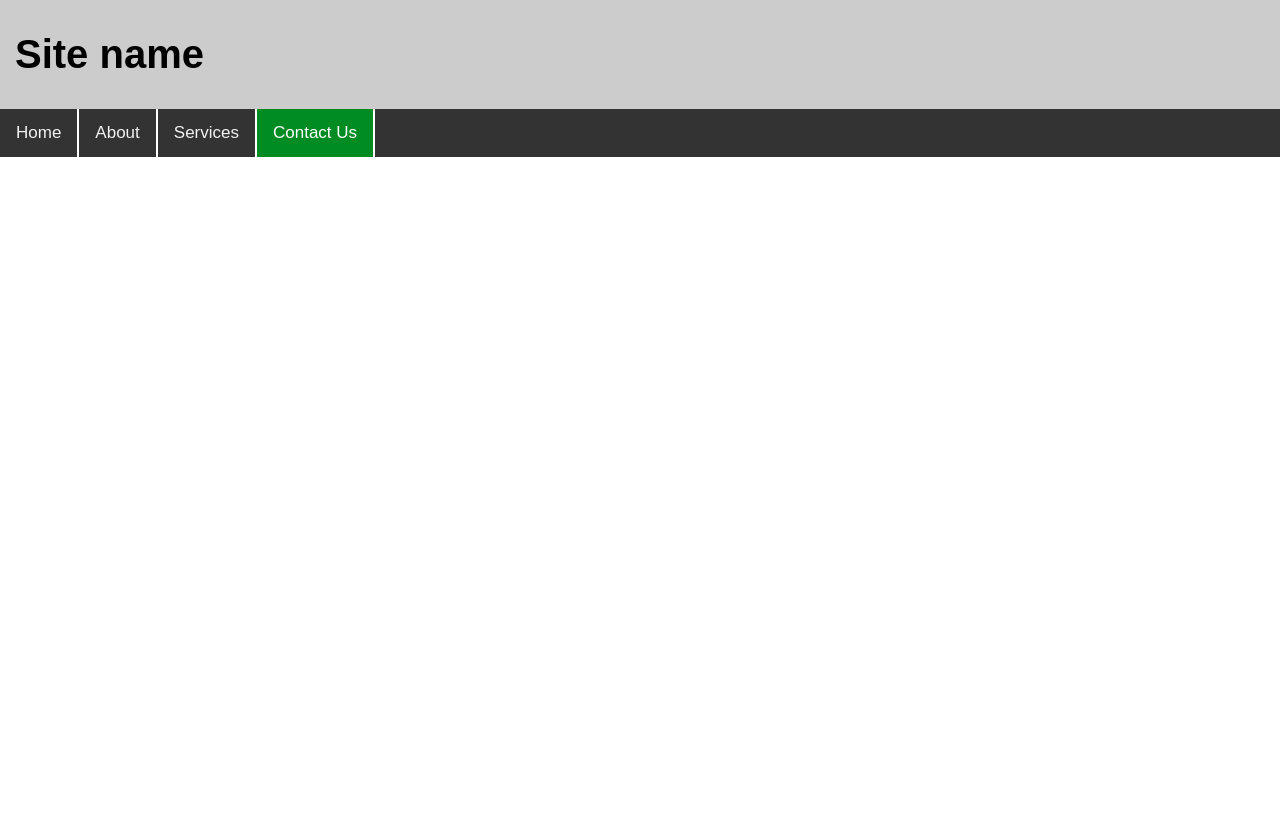
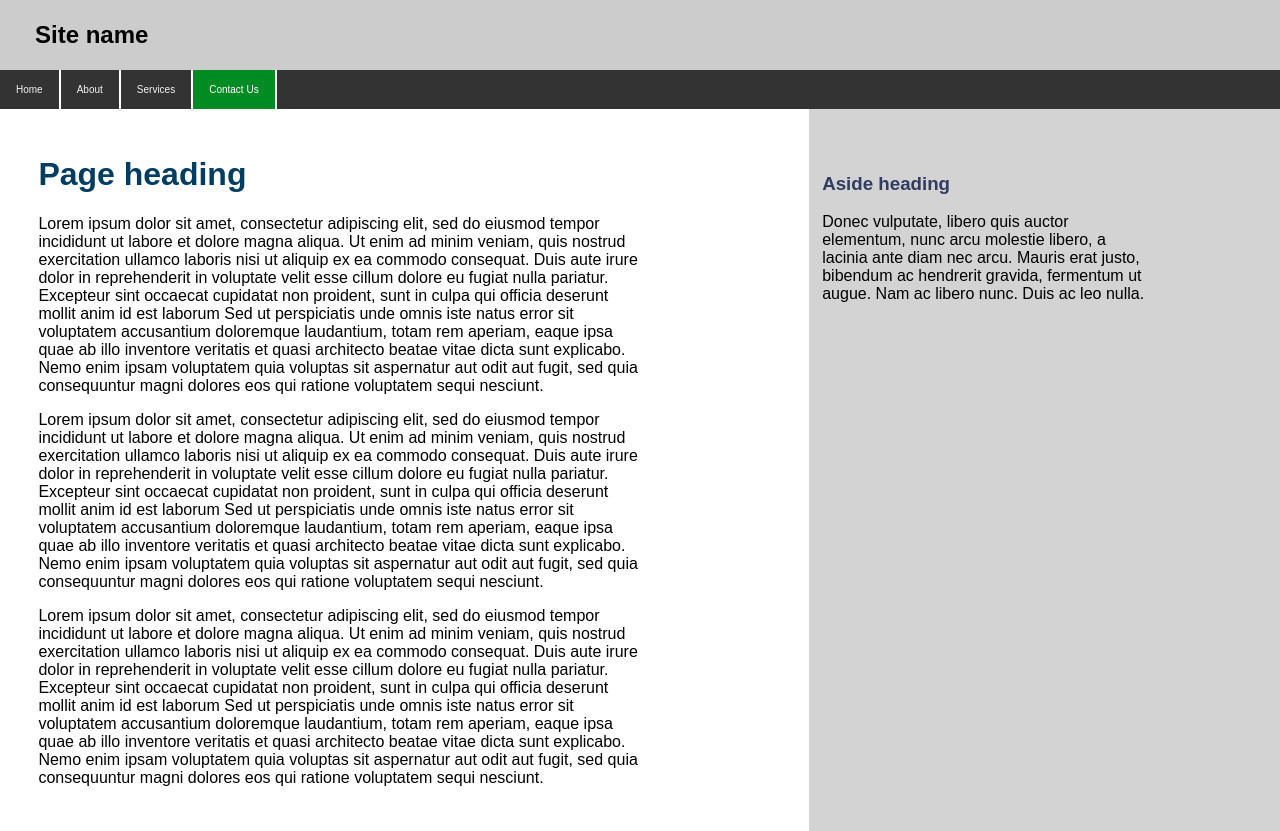
Before and after one commit to SauhardMishra/TemplateTask2, a plain HTML site: page src/index.html in a window 1280 px wide. Before the commit the page ends 800 px from the top, so only its background shows below. Drawn offline with Linux system fonts and the light colour scheme.

Commit message:
Main and SiderBar Section

```diff
--- a/src/index.html
+++ b/src/index.html
@@ -1,44 +1,90 @@
 <!DOCTYPE html>
 <html lang="en">
   <head>
-    <meta charset="UTF-8">
-    <meta http-equiv="X-UA-Compatible" content="IE=edge">
-    <meta name="viewport" content="width=device-width, initial-scale=1.0">
+    <meta charset="UTF-8" />
+    <meta http-equiv="X-UA-Compatible" content="IE=edge" />
+    <meta name="viewport" content="width=device-width, initial-scale=1.0" />
     <title>Template2</title>
   </head>
-<link rel="stylesheet" href="style.css">
+  <link rel="stylesheet" href="style.css" />
 
   <!-- Header Section -->
   <body>
     <div id="wrapper">
-
       <div id="header">
-
         <h1>Site name</h1>
-
       </div>
 
       <div class="topnav">
-        <a  href="#home">Home</a>
+        <a href="#home">Home</a>
         <a href="#about">About</a>
         <a href="#services">Services</a>
         <a class="active" href="#contact">Contact Us</a>
       </div>
+<!-- Main Content -->
+      <div id="main">
+        <div id="para1">
+          <h1>Page heading</h1>
+          <p>
+            Lorem ipsum dolor sit amet, consectetur adipiscing elit, sed do
+            eiusmod tempor incididunt ut labore et dolore magna aliqua. Ut enim
+            ad minim veniam, quis nostrud exercitation ullamco laboris nisi ut
+            aliquip ex ea commodo consequat. Duis aute irure dolor in
+            reprehenderit in voluptate velit esse cillum dolore eu fugiat nulla
+            pariatur. Excepteur sint occaecat cupidatat non proident, sunt in
+            culpa qui officia deserunt mollit anim id est laborum Sed ut
+            perspiciatis unde omnis iste natus error sit voluptatem accusantium
+            doloremque laudantium, totam rem aperiam, eaque ipsa quae ab illo
+            inventore veritatis et quasi architecto beatae vitae dicta sunt
+            explicabo. Nemo enim ipsam voluptatem quia voluptas sit aspernatur
+            aut odit aut fugit, sed quia consequuntur magni dolores eos qui
+            ratione voluptatem sequi nesciunt.
+          </p>
 
+          <p>
+            Lorem ipsum dolor sit amet, consectetur adipiscing elit, sed do
+            eiusmod tempor incididunt ut labore et dolore magna aliqua. Ut enim
+            ad minim veniam, quis nostrud exercitation ullamco laboris nisi ut
+            aliquip ex ea commodo consequat. Duis aute irure dolor in
+            reprehenderit in voluptate velit esse cillum dolore eu fugiat nulla
+            pariatur. Excepteur sint occaecat cupidatat non proident, sunt in
+            culpa qui officia deserunt mollit anim id est laborum Sed ut
+            perspiciatis unde omnis iste natus error sit voluptatem accusantium
+            doloremque laudantium, totam rem aperiam, eaque ipsa quae ab illo
+            inventore veritatis et quasi architecto beatae vitae dicta sunt
+            explicabo. Nemo enim ipsam voluptatem quia voluptas sit aspernatur
+            aut odit aut fugit, sed quia consequuntur magni dolores eos qui
+            ratione voluptatem sequi nesciunt.
+          </p>
 
-
-           <div id="main">
-               <div id="content">
-
+          <p>
+            Lorem ipsum dolor sit amet, consectetur adipiscing elit, sed do
+            eiusmod tempor incididunt ut labore et dolore magna aliqua. Ut enim
+            ad minim veniam, quis nostrud exercitation ullamco laboris nisi ut
+            aliquip ex ea commodo consequat. Duis aute irure dolor in
+            reprehenderit in voluptate velit esse cillum dolore eu fugiat nulla
+            pariatur. Excepteur sint occaecat cupidatat non proident, sunt in
+            culpa qui officia deserunt mollit anim id est laborum Sed ut
+            perspiciatis unde omnis iste natus error sit voluptatem accusantium
+            doloremque laudantium, totam rem aperiam, eaque ipsa quae ab illo
+            inventore veritatis et quasi architecto beatae vitae dicta sunt
+            explicabo. Nemo enim ipsam voluptatem quia voluptas sit aspernatur
+            aut odit aut fugit, sed quia consequuntur magni dolores eos qui
+            ratione voluptatem sequi nesciunt.
+          </p>
         </div>
+        <!-- Side Bar -->
         <div id="sidebar">
+            <h3> Aside heading</h3>
+            <p>
+                Donec vulputate, libero quis auctor elementum, nunc arcu molestie libero, a lacinia ante diam nec arcu. Mauris erat justo, bibendum ac hendrerit gravida, fermentum ut augue. Nam ac libero nunc. Duis ac leo nulla.
+            </p>
+        </div>
+      </div>
+    <!-- Footer -->
+      <div id="footer">
 
       </div>
     </div>
-               <div id="footer"></div>
-
-           </div>
-
-   </div>
   </body>
 </html>
--- a/src/style.css
+++ b/src/style.css
@@ -9,11 +9,12 @@ body {
   text-align: left;
   background: rgb(204, 204, 204);
   color: black;
-  font-size: 20px;
+  font-size: 10px;
 }
 
 #header h1 {
-  margin-left: 10px;
+  margin-left: 30px;
+  font-size: x-large;
 }
 
 .topnav {
@@ -28,7 +29,7 @@ body {
   border-right: 2px solid white;
   padding: 14px 16px;
   text-decoration: none;
-  font-size: 17px;
+  font-size: 10px;
 }
 
 .topnav a:hover {
@@ -40,3 +41,35 @@ body {
   background-color: rgb(0, 140, 34);
   color: white;
 }
+
+/* Main Content CSS */
+
+#main {
+  width: 100%;
+  /* text-align: justify; */
+  overflow: hidden;
+  display: flex;
+}
+
+#para1 {
+  width: 55%;
+  float: left;
+  background-color: white;
+  padding: 2% 4% 0% 3%;
+}
+
+#para1 h1 {
+  color: rgb(0, 61, 96);
+}
+/* SideBar CSS */
+#sidebar h3 {
+  color: rgb(48, 60, 96);
+}
+#sidebar {
+  width: 30%;
+  float: right;
+  padding: 3.5% 10% 40% 1%;
+  background-color: lightgray;
+  height: inherit;
+  margin-left: 9%;
+}
```
Lines whose indentation alone changed are shown as unchanged.
